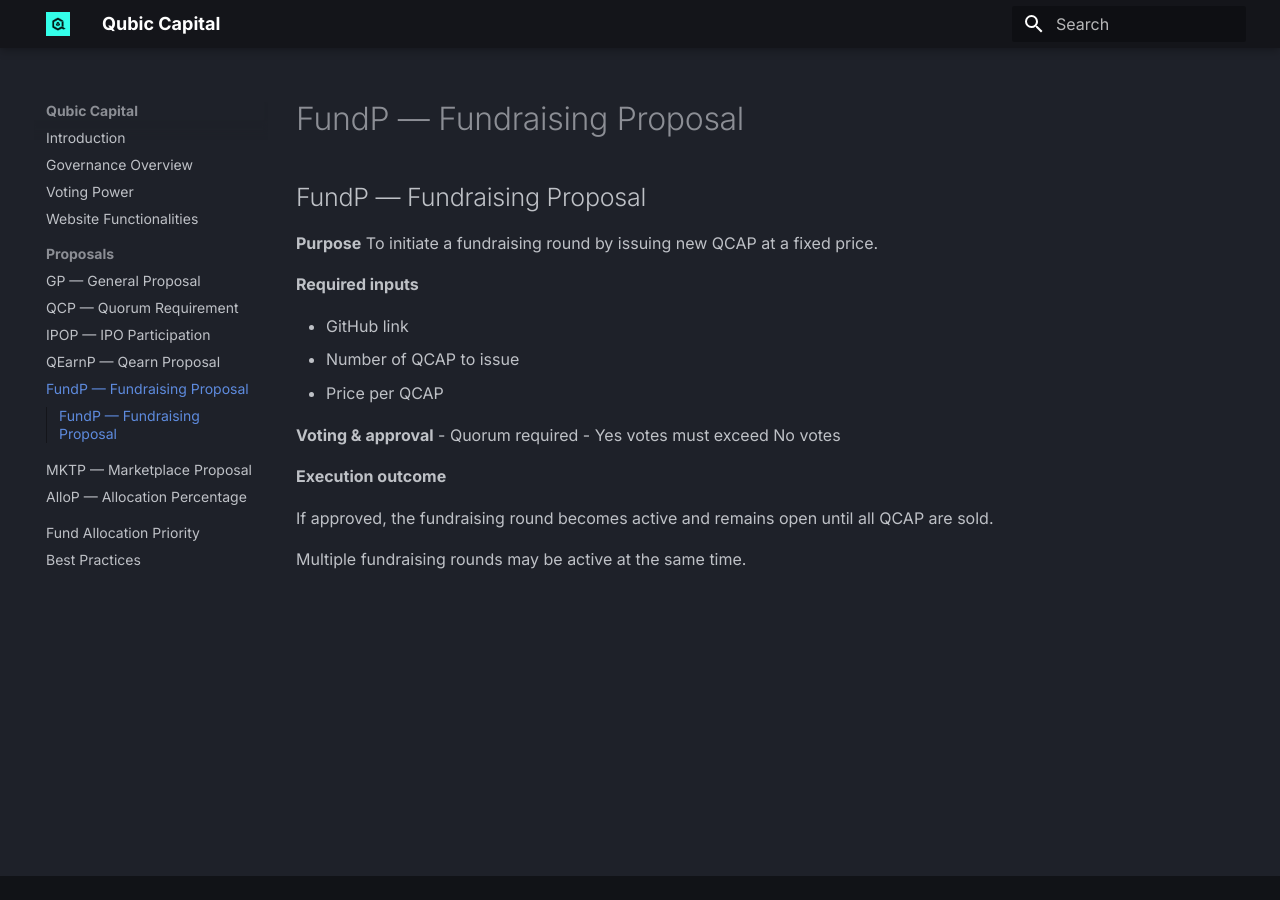
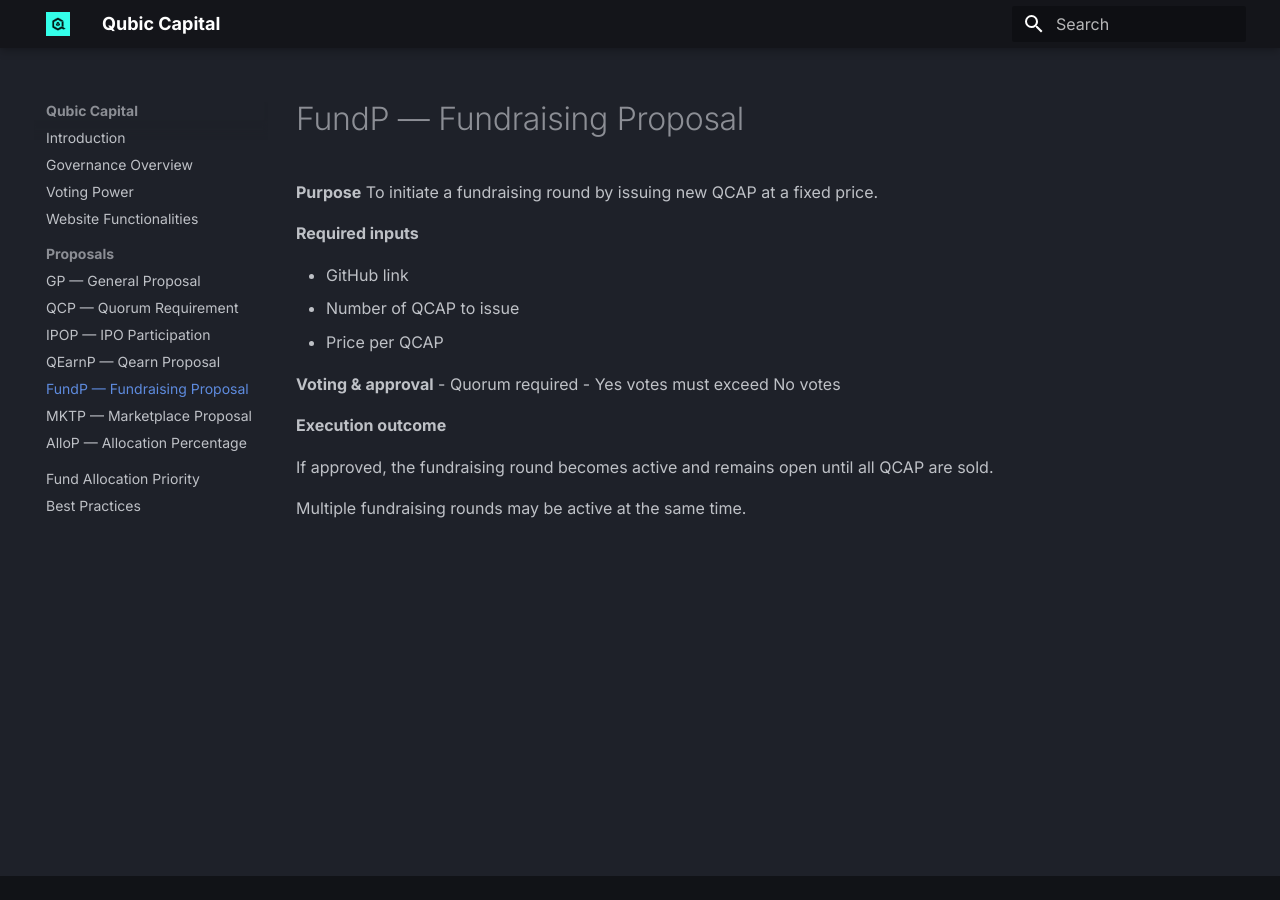
Before and after one commit to HermanToothrot10/qubic-capital-manual, an MkDocs documentation site: the page built from docs/proposals/fundp.md, in a window 1280 px wide. Built offline with MkDocs 1.6.1 and Material for MkDocs 9.7.7, drawn with Linux system fonts in a browser that asks for light colours.

Commit message:
Update fundp.md

```diff
--- a/docs/proposals/fundp.md
+++ b/docs/proposals/fundp.md
@@ -1,4 +1,4 @@
-## FundP — Fundraising Proposal
+# FundP — Fundraising Proposal
 
 **Purpose**
 To initiate a fundraising round by issuing new QCAP at a fixed price.
```
